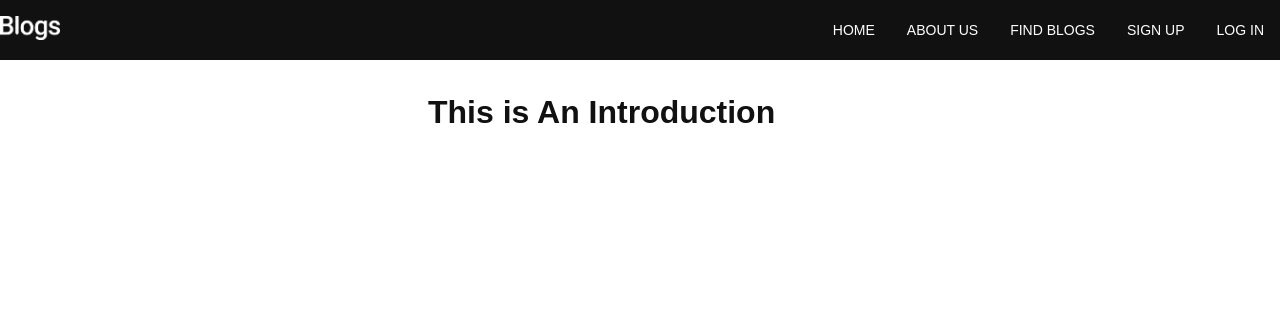
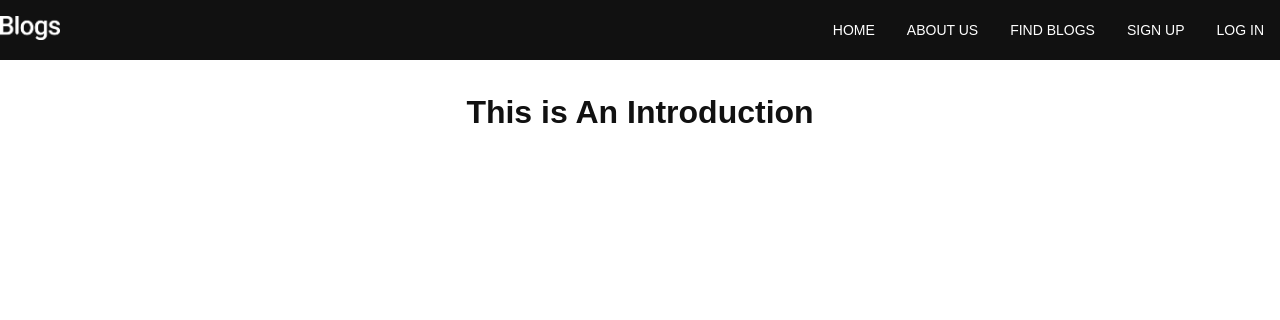
Before and after one commit to chil728/CISC3003-Individual-Project, a PHP site: page / in a window 1280 px wide. Shown: the top 320 px of the page. Run offline with PHP 8.4, Linux system fonts and the light colour scheme.

Commit message:
Practice 2 Update

```diff
--- a/PartB/Practice02/css/style.css
+++ b/PartB/Practice02/css/style.css
@@ -69,7 +69,7 @@ nav ul li a:hover {
 
 section {
   background-color: #fff;
-  width: 94%;
+  width: 100%;
   padding: 20px 3%;
 }
 
```
